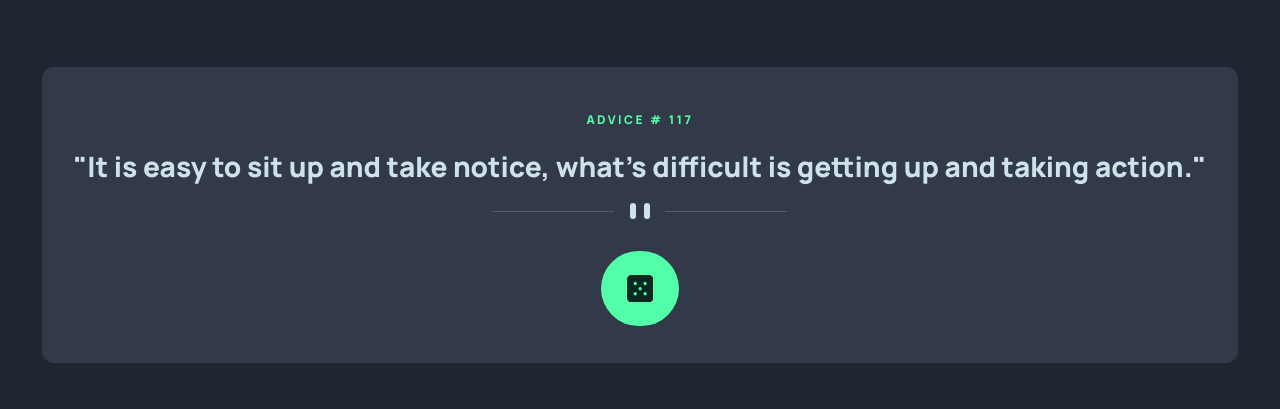
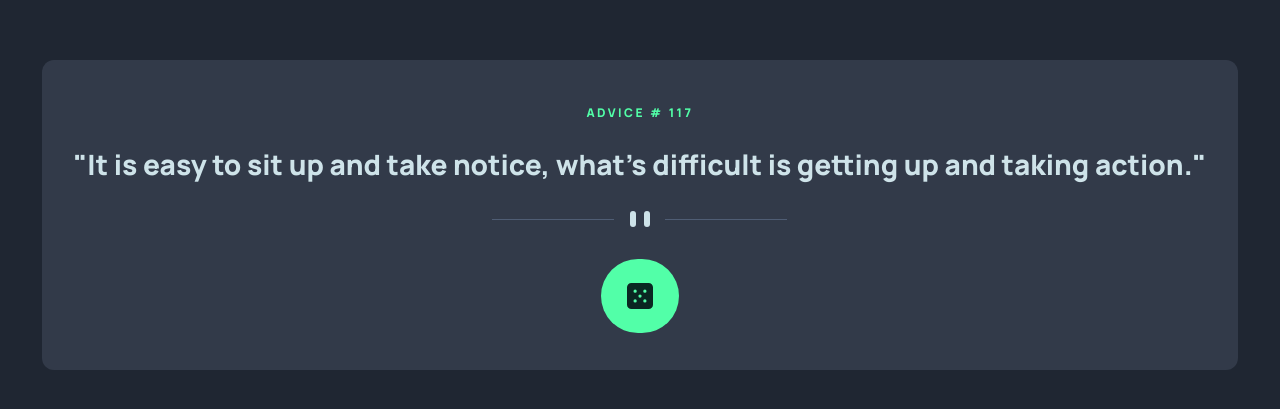
Before and after one commit to Rahul869g/advice-generator-app-main, a plain HTML site: page index.html in a window 1280 px wide. Shown: the part 185-594 px from the top of the page. Drawn offline with Linux system fonts and the light colour scheme.

Commit message:
Update style.css

```diff
--- a/style.css
+++ b/style.css
@@ -12,6 +12,7 @@ body {
 h1 {
   color: hsl(193, 38%, 86%);
   font-size: 1.75rem;
+  margin-bottom: 1em;
 }
 p {
   color: hsl(150, 100%, 66%);
@@ -19,6 +20,7 @@ p {
   font-weight: 800;
   letter-spacing: 2.5px;
   font-size: 0.75rem;
+  margin-bottom: 2em;
 }
 
 main {
@@ -52,6 +54,7 @@ main {
   border-radius: 50px;
   transform: scale(1);
   transition: all 200ms;
+  cursor: pointer;
 }
 .btnDiv:hover,
 .btnDiv:focus {
```
